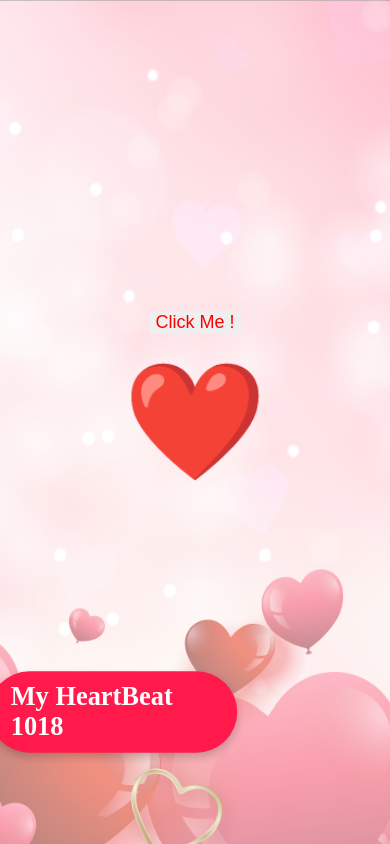
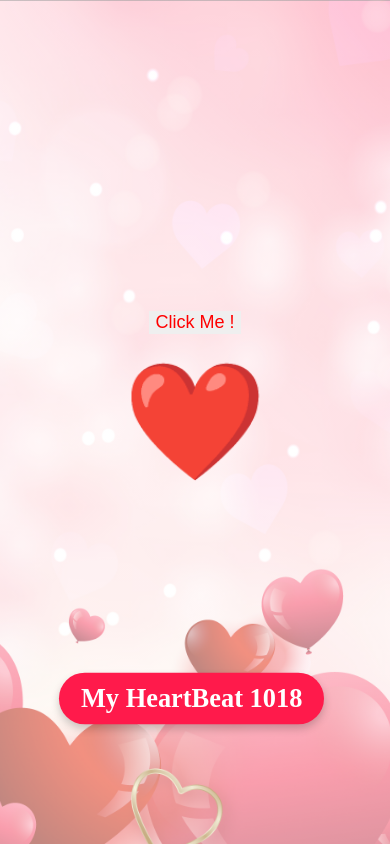
Before and after one commit to Prit-ranjan/self, a React (Vite) app in the folder for-us/: page / in a window 390 px wide. Built offline with nearby package versions, Linux system fonts and the light colour scheme.

Commit message:
Mobile view

```diff
--- a/for-us/src/heartbeat/HeartBeat.css
+++ b/for-us/src/heartbeat/HeartBeat.css
@@ -116,6 +116,13 @@
   animation: pulse 1s infinite;
 }
 
+@media screen and (max-width: 480px) {
+  .heartbeatcounter {
+    right: 20vw;
+  }
+
+}
+
 @keyframes pulse {
   0%,
   100% {
--- a/for-us/src/message/Message.css
+++ b/for-us/src/message/Message.css
@@ -39,8 +39,14 @@
   outline: none; /* Remove default outline */
   resize: none; /* Disable resizing */
   color: white;
-  overflow: hidden;
+  overflow-y: auto;
   animation: blurFadeIn 1.5s ease-in-out;
+}
+
+@media screen and (max-width: 480px) {
+  .text-box{
+    padding: 20px;
+  }
 }
 
 /* Fade-in animation */
```
